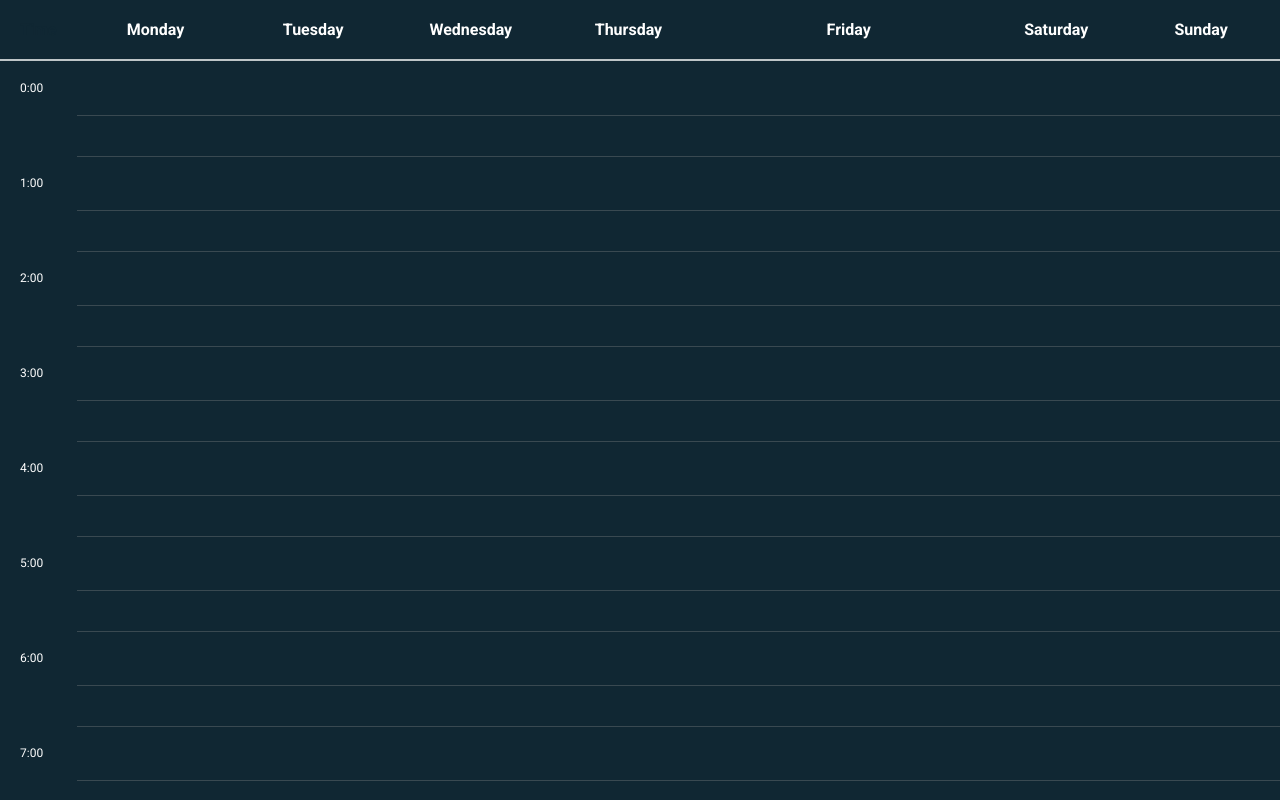
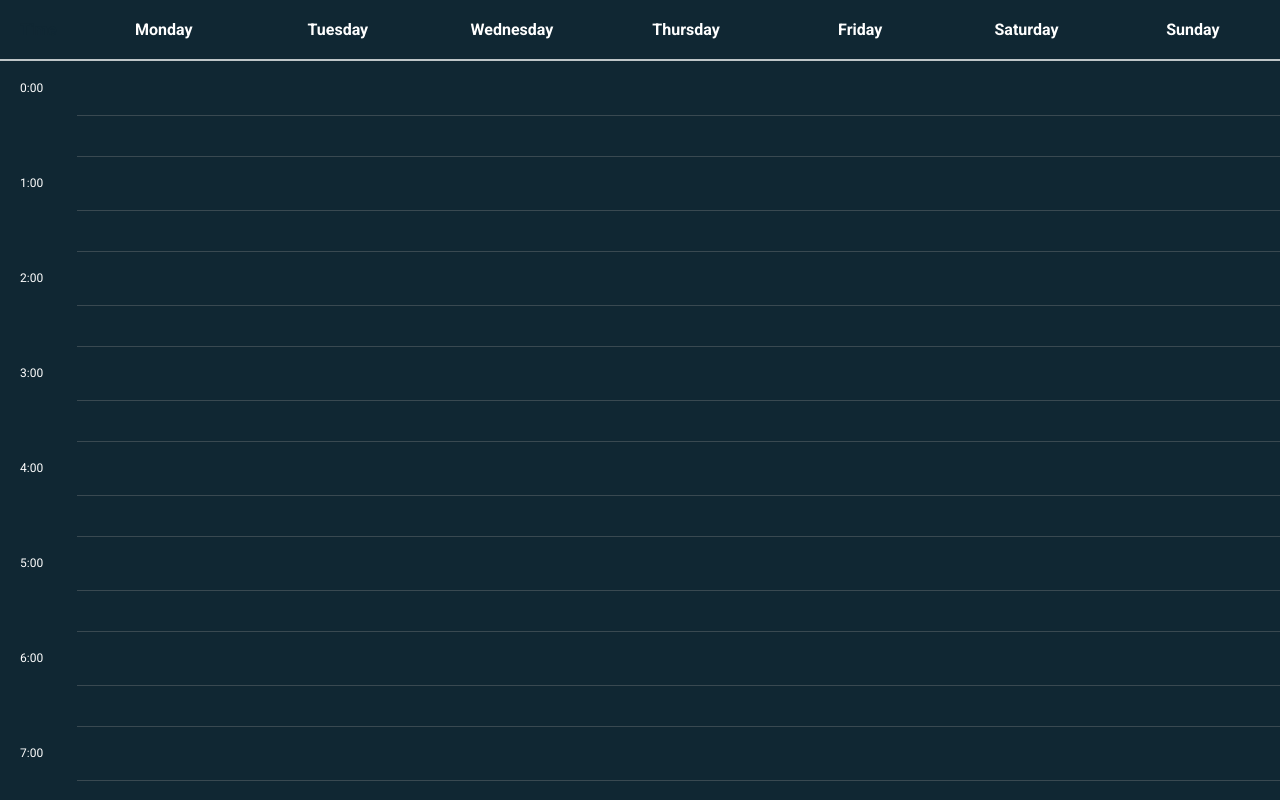
Before and after one commit to muhammadbuttsprintx/table-component-new, a React (Create React App) app: page / in a window 1280 px wide. Shown: the top 800 px of the page. Built offline with nearby package versions, Linux system fonts and the light colour scheme.

Commit message:
chore: changes

```diff
--- a/src/components/calender-table/calender-table.module.scss
+++ b/src/components/calender-table/calender-table.module.scss
@@ -6,28 +6,34 @@
 table {
   border-collapse: collapse;
   background-color: #102733;
+  position: relative;
   color: white;
   padding: 8px;
+  text-align: left;
   width: 100%;
   thead {
-    position: sticky;
-    z-index: 100;
-    border-bottom: 2px solid #bfc5c8;
-    top: 0;
     background-color: #102733;
     tr {
       th {
+        padding: 20px 0;
         text-align: left;
-        padding: 20px 0;
-        span {
-          width: 100%;
-          border-radius: none;
+        top: 0;
+        position: sticky;
+        border-bottom: 2px solid #bfc5c8;
+        height: 100%;
+        z-index: 100;
+        div {
+          span {
+            width: 100%;
+            border-radius: none;
+          }
         }
       }
       &:nth-child(1) {
         th {
           span {
             background-color: transparent;
+            word-break: keep-all !important;
           }
         }
       }
@@ -38,10 +44,10 @@ table {
       text-align: center;
       width: 200px;
       &:nth-of-type(1) {
+        width: 10px;
+        color: #102733;
         font-size: 1px !important;
-        color: #102733;
         background-color: #102733;
-        width: 10px;
       }
     }
   }
@@ -49,8 +55,8 @@ table {
     height: 20px;
     td {
       text-align: center;
+      vertical-align: top;
       border-bottom: 1px solid #93939350;
-      vertical-align: top;
       &:nth-child(1) {
         border-bottom: hidden;
         padding: 0;
@@ -73,7 +79,10 @@ table {
 
 span {
   border-radius: 5px;
-  width: fit-content;
+  width: 100%;
+  text-align: left;
+  word-break: break-word;
+  cursor: pointer;
 }
 
 .headingTitle {
--- a/src/components/calender-table/index.jsx
+++ b/src/components/calender-table/index.jsx
@@ -68,13 +68,15 @@ const CalenderTable = ({
   }, [daysLabels]);
 
   const onClick = (eventId) => {
-    console.log(eventId);
+    const selected =
+      eventId === false ? -1 : isActive === eventId ? false : true;
     if (isActive === eventId) {
       setIsActive(false);
+      handleEventClick(eventId, selected);
     } else {
       setIsActive(eventId);
+      handleEventClick(eventId, selected);
     }
-    handleEventClick(eventId);
   };
 
   return (
@@ -91,17 +93,19 @@ const CalenderTable = ({
               >
                 {columns.map((column, index) => (
                   <th className={style.heading} key={v4()}>
+                    <div>
                       <span
                         className={style.headingTitle}
                         style={{
                           fontSize: customStyle.headerTextSize,
                           margin: customStyle.headerTextMargin,
                           padding: customStyle.headerTextPadding,
-                        minWidth: index === 0 ? '100%' : '120px',
+                          width: index === 0 ? '100%' : '120px',
                         }}
                       >
                         {column.name}
                       </span>
+                    </div>
                   </th>
                 ))}
               </tr>
@@ -137,7 +141,7 @@ const CalenderTable = ({
                                   : 'visible',
                                 margin: customStyle.margin,
                                 padding: customStyle.padding,
-                                minWidth: colIndex ? '120px' : 'auto',
+                                width: colIndex ? '120px' : '100%',
                               }}
                               onClick={() => {
                                 onClick(el.timerPk);
--- a/src/index.jsx
+++ b/src/index.jsx
@@ -11,6 +11,12 @@ const events = [
   },
   {
     timerPk: 2,
+    dayOfWeek: 5,
+    actionTime: '15:31',
+    name: 'title2 564444444444444444444444444444444444',
+  },
+  {
+    timerPk: 20,
     dayOfWeek: 5,
     actionTime: '15:31',
     name: 'title2 564444444444444444444444444444444444',
@@ -91,6 +97,7 @@ const customStyle = {
   headerTextSize: '16px',
   headerTextMargin: '10px',
   headerTextPadding: '10px',
+  fixedHeader: true,
 };
 
 ReactDOM.render(
@@ -98,7 +105,7 @@ ReactDOM.render(
     eventsData={events}
     daysLabels={daysLabels}
     customStyle={customStyle}
-    handleEventClick={(eventId) => console.log(eventId)}
+    handleEventClick={(eventId, selected) => console.log(eventId, selected)}
   />,
   document.getElementById('root'),
 );
```
Also changed, not shown: 1 other file (tests, documents, lock files or other folders). Lines whose indentation alone changed are shown as unchanged.
